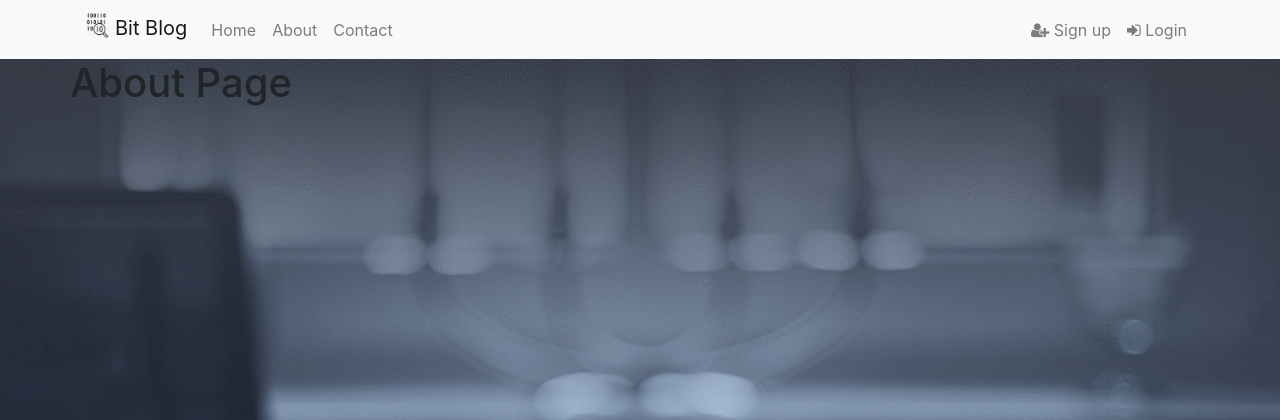
After one commit to cuongdangn/MyBlog, a Flask app: page /about in a window 1280 px wide. The commit adds this page. Shown: the top 420 px of the page. Run offline with Flask 2, Linux system fonts and the light colour scheme; some libraries are stand-ins or nearby versions.

```diff
--- a/myblog/routes.py
+++ b/myblog/routes.py
@@ -4,7 +4,7 @@ from PIL import Image
 from flask import render_template, request, url_for, flash, redirect
 from myblog import app, db, bcrypt
 from myblog.models import *
-from myblog.forms import RegistrationForm, LoginForm, UpdateAccountForm
+from myblog.forms import RegistrationForm, LoginForm, UpdateAccountForm, PostForm
 from flask_login import login_user, current_user, logout_user, login_required
 
 posts = [
@@ -30,6 +30,10 @@ def wellcome():
 @app.route('/home', methods = ['GET'])
 def home():
     return render_template("home.html", posts = posts)
+
+@app.route('/about', methods = ['GET'])
+def about():
+    return render_template("about.html", title = 'About')
 
 # @app.route('/signup', methods = ['GET'])
 # def signup():
@@ -108,5 +112,11 @@ def account():
         form.username.data = current_user.username
         form.email.data = current_user.email
     image_file = url_for('static', filename='profile_pics/' + current_user.image_file)
-    return render_template('account.html', title='Account',
+    return render_template('account.html', title = 'Account',
                            image_file=image_file, form=form)
+
+@app.route("/post/new", methods =['GET', 'POST'])
+@login_required
+def new_post():
+    form = PostForm()
+    return render_template('create_post.html', title = 'New Post', form = form)
--- /dev/null
+++ b/myblog/templates/about.html
@@ -0,0 +1,4 @@
+{% extends "layout.html" %}
+{% block content %}
+    <h1>About Page</h1>
+{% endblock %}
--- a/myblog/templates/account.html
+++ b/myblog/templates/account.html
@@ -1,5 +1,4 @@
 {% extends "layout.html" %}
-{% block title %}Home{% endblock %}
 {% block head %}
 {{ super() }}
 <link rel="stylesheet" href="static/css/home.css">
--- a/myblog/templates/layout.html
+++ b/myblog/templates/layout.html
@@ -1,15 +1,15 @@
 <!DOCTYPE html>
 <head>
     {% block head %}
-    <link rel="icon" href="static/css/blog.png">
+    <link rel="icon" href="http://127.0.0.1:5000/static/css/blog.png">
 	<link rel="stylesheet" href="https://maxcdn.bootstrapcdn.com/bootstrap/4.0.0-beta/css/bootstrap.min.css" integrity="sha384-/Y6pD6FV/Vv2HJnA6t+vslU6fwYXjCFtcEpHbNJ0lyAFsXTsjBbfaDjzALeQsN6M" crossorigin="anonymous">
-	<link rel="stylesheet" href="static/css/index.css">
+	<link rel="stylesheet" href="http://127.0.0.1:5000/static/css/index.css">
 	<link href="https://fonts.googleapis.com/css?family=Lato:400,700" rel="stylesheet">
 	<link rel="stylesheet" type="text/css" href="https://maxcdn.bootstrapcdn.com/font-awesome/4.7.0/css/font-awesome.min.css">
 	<script src="https://cdnjs.cloudflare.com/ajax/libs/popper.js/1.11.0/umd/popper.min.js" integrity="sha384-b/U6ypiBEHpOf/4+1nzFpr53nxSS+GLCkfwBdFNTxtclqqenISfwAzpKaMNFNmj4" crossorigin="anonymous"></script>
 
     <link rel="stylesheet" href="https://stackpath.bootstrapcdn.com/bootstrap/4.3.1/css/bootstrap.min.css" >
-    <title>{% block title %}{% endblock %} - BitBlog</title>
+    <title>{% block title %}{{ title }}{% endblock %} - BitBlog</title>
     {% endblock %}
     {% block script %}{% endblock %}
 </head>
@@ -17,7 +17,7 @@
     <header class="site-header">
         <nav class="navbar navbar-expand-lg navbar-light bg-light">
             <div class=container>
-                <a class="navbar-brand" href="#"><img src="static/css/icon1.png" class="logo">Bit Blog</a>
+                <a class="navbar-brand" href="{{ url_for('home') }}"><img src="http://127.0.0.1:5000/static/css/icon1.png" class="logo">Bit Blog</a>
                 <button class="navbar-toggler" type="button" data-toggle="collapse" data-target="#navbarSupportedContent"
                     aria-controls="navbarSupportedContent" aria-expanded="false" aria-label="Toggle navigation">
                     <span class="navbar-toggler-icon"></span>
@@ -29,7 +29,7 @@
                             <a class="nav-link" href="{{ url_for('home') }}">Home</a>
                         </li>
                         <li class="nav-item">
-                            <a class="nav-link" href="#">About</a>
+                            <a class="nav-link" href="{{ url_for('about') }}">About</a>
                         </li>
                         <li class="nav-item">
                             <a class="nav-link" href="#">Contact</a>
@@ -38,7 +38,10 @@
                     <ul class="navbar-nav navbar-right">
                         {% if current_user.is_authenticated %}
                             <li class="nav-item">
-                                <a  class="nav-link" href="{{ url_for('account') }}"> Account</a>
+                                <a  class="nav-link" href="{{ url_for('new_post') }}">New Post</a>
+                            </li>
+                            <li class="nav-item">
+                                <a  class="nav-link" href="{{ url_for('account') }}"> {{current_user.username}}</a>
                             </li>
                             <li class="nav-item">
                                 <a  class="nav-link" href="{{ url_for('logout') }}"> Logout</a>
```
Also changed, not shown: myblog/forms.py (+12 -1 lines), myblog/templates/create_post.html (added, +40 -0 lines), myblog/static/profile_pics/54231a12006ea64d.png (added).
